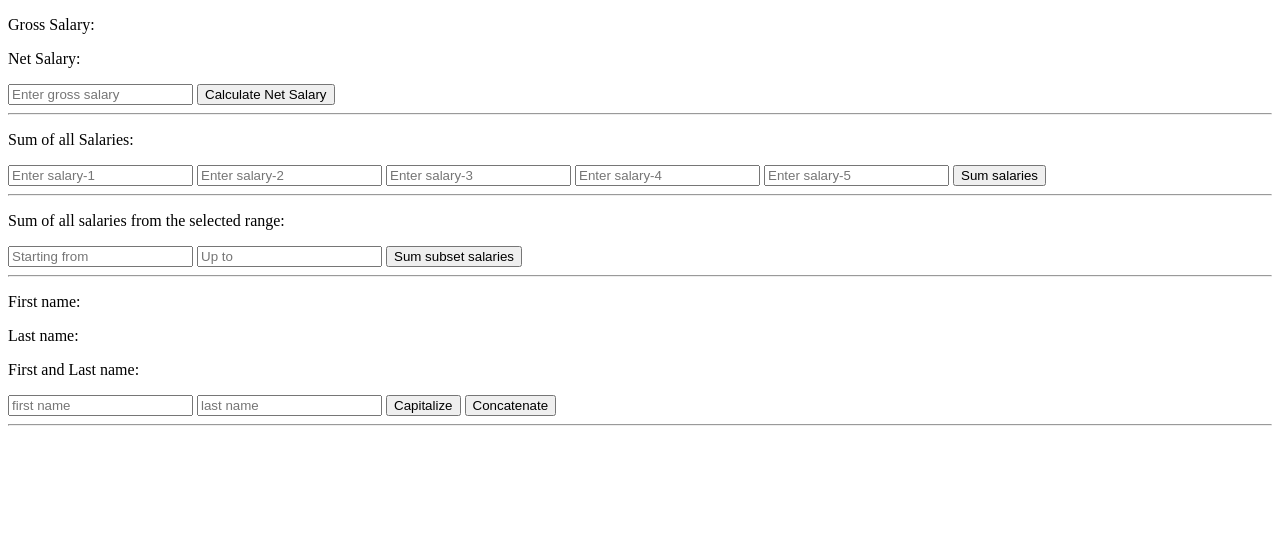
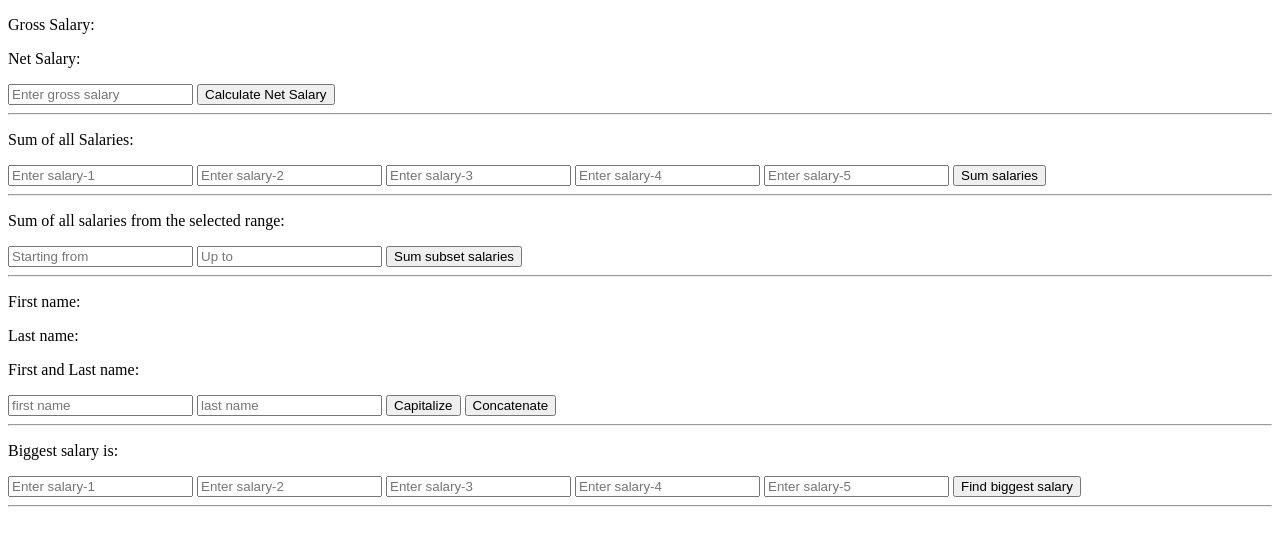
Before and after one commit to NichitaGabriel/CodeCool--HR-Web-Site, a plain HTML site: page index.html in a window 1280 px wide. Drawn offline with Linux system fonts and the light colour scheme.

Commit message:
added UI for get highest salary function

```diff
--- a/index.html
+++ b/index.html
@@ -56,6 +56,18 @@
 
     <hr>
 
+    <div class="find-max-number">
+        <p id="display-highest-salary">Biggest salary is: </p>
+        <input type="text" placeholder="Enter salary-1" id="salary-6">
+        <input type="text" placeholder="Enter salary-2" id="salary-7">
+        <input type="text" placeholder="Enter salary-3" id="salary-8">
+        <input type="text" placeholder="Enter salary-4" id="salary-9">
+        <input type="text" placeholder="Enter salary-5" id="salary-10">
+        <input type="submit" value="Find biggest salary" onclick="getHighestSalary()">
+    </div>
+
+    <hr>
+
     <script src="main.js"></script>
 </body>
 
```
